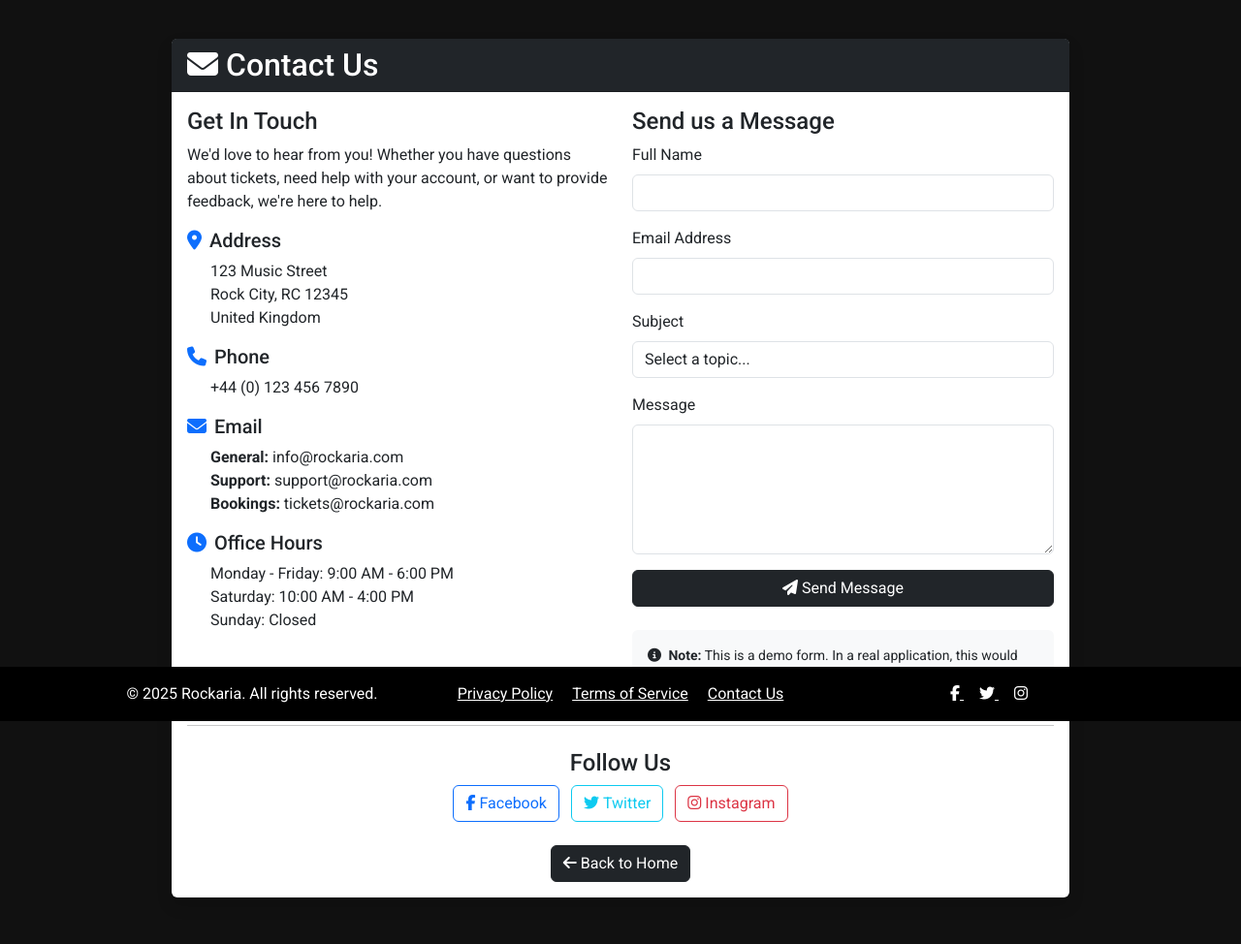
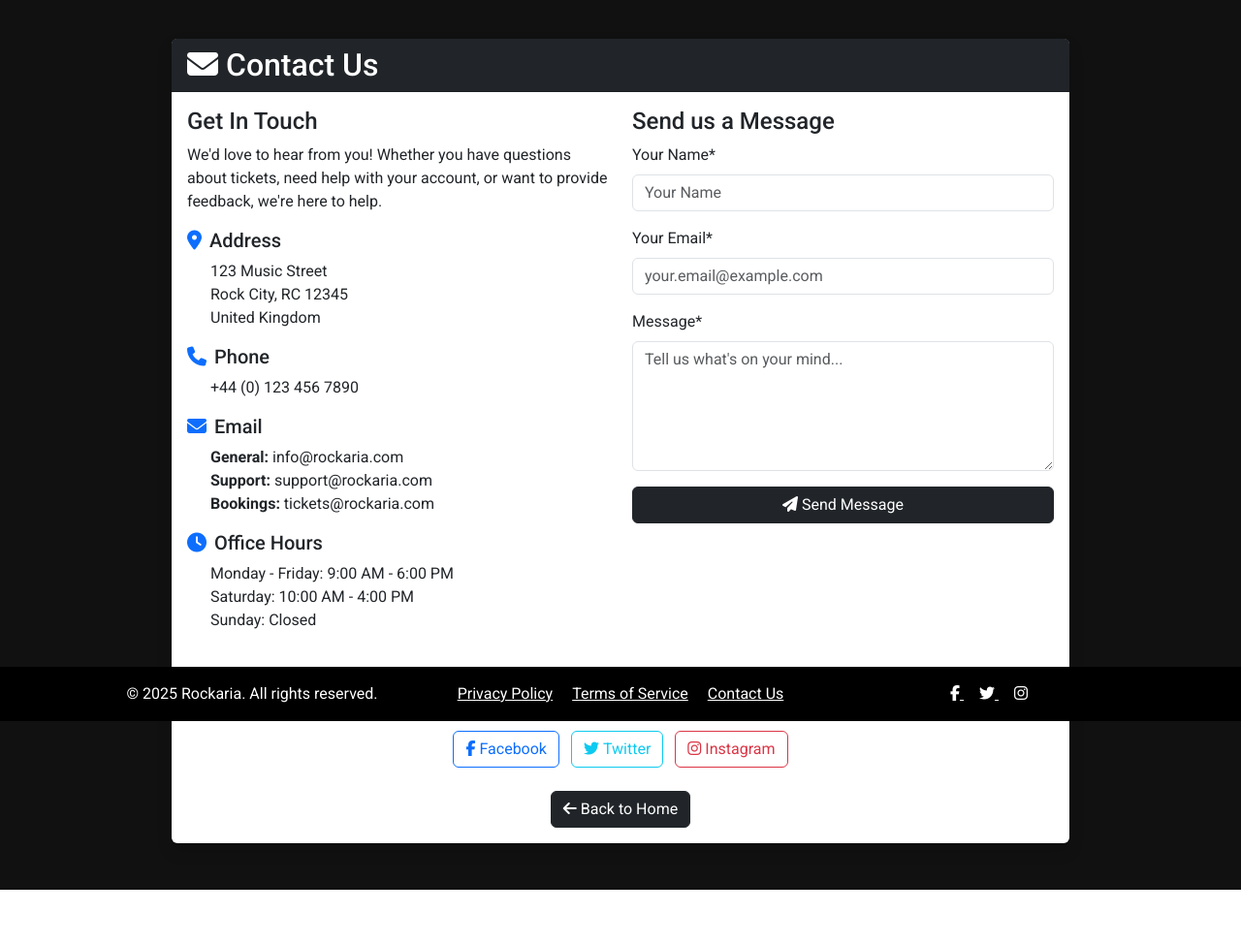
Before and after one commit to curran68/codemp4, a Django app: page /contact/ in a window 1280 px wide. Shown: the part 56-1030 px from the top of the page at 97% size. After the commit the page ends 974 px from the top, so only its background shows below. Run offline with Django 5.2, Linux system fonts and the light colour scheme; some libraries are stand-ins or nearby versions; some web fonts are replaced.

Commit message:
updated contact form and tested

```diff
--- a/bands/forms.py
+++ b/bands/forms.py
@@ -1,6 +1,7 @@
 # bands/forms.py
 
 from django import forms
+from .models import ContactMessage
 
 class TicketBookingForm(forms.Form):
     """
@@ -9,3 +10,32 @@
     name = forms.CharField(label='Your Name', max_length=100)
     email = forms.EmailField(label='Your Email')
     quantity = forms.IntegerField(label='Number of Tickets', min_value=1)
+
+
+class ContactForm(forms.ModelForm):
+    """
+    Form for contact page submissions
+    """
+    class Meta:
+        model = ContactMessage
+        fields = ['name', 'email', 'message']
+        widgets = {
+            'name': forms.TextInput(attrs={
+                'class': 'form-control',
+                'placeholder': 'Your Name'
+            }),
+            'email': forms.EmailInput(attrs={
+                'class': 'form-control',
+                'placeholder': 'your.email@example.com'
+            }),
+            'message': forms.Textarea(attrs={
+                'class': 'form-control',
+                'rows': 5,
+                'placeholder': 'Tell us what\'s on your mind...'
+            }),
+        }
+        labels = {
+            'name': 'Your Name',
+            'email': 'Your Email',
+            'message': 'Message',
+        }
--- a/bands/models.py
+++ b/bands/models.py
@@ -168,3 +168,19 @@
     class Meta:
         ordering = ['-created_at']
         unique_together = ['concert', 'reviewer']  # One review per user per concert
+
+class ContactMessage(models.Model):
+    """Model for contact form submissions"""
+    name = models.CharField(max_length=100)
+    email = models.EmailField()
+    message = models.TextField()
+    created_at = models.DateTimeField(auto_now_add=True)
+    is_read = models.BooleanField(default=False)  # So you can track which ones you've responded to
+
+    def __str__(self):
+        return f"Message from {self.name} - {self.created_at.strftime('%Y-%m-%d')}"
+
+    class Meta:
+        ordering = ['-created_at']
+        verbose_name = 'Contact Message'
+        verbose_name_plural = 'Contact Messages'
--- a/bands/views.py
+++ b/bands/views.py
@@ -6,6 +6,8 @@
 from django.contrib.auth import login
 from django.contrib.auth.decorators import login_required
 from django.contrib.auth.forms import UserCreationForm
+from django.contrib import messages
+from .forms import TicketBookingForm, ContactForm
 from .models import Band, Concert
 from .forms import TicketBookingForm
 
@@ -100,3 +102,17 @@
     else:
         form = UserCreationForm()
     return render(request, 'registration/register.html', {'form': form})
+
+
+def contact_view(request):
+    """Handle contact form submissions"""
+    if request.method == 'POST':
+        form = ContactForm(request.POST)
+        if form.is_valid():
+            form.save()
+            messages.success(request, 'Thank you for your message! We\'ll get back to you soon.')
+            return redirect('contact')
+    else:
+        form = ContactForm()
+
+    return render(request, 'bands/contact.html', {'form': form})
--- a/rockaria/templates/bands/contact.html
+++ b/rockaria/templates/bands/contact.html
@@ -1,4 +1,5 @@
 {% extends "base.html" %}
+{% load crispy_forms_tags %}
 
 {% block title %}Contact Us - Rockaria{% endblock %}
 
@@ -55,46 +56,14 @@
 
                         <div class="col-md-6">
                             <h4>Send us a Message</h4>
-                            <form>
-                                <div class="mb-3">
-                                    <label for="name" class="form-label">Full Name</label>
-                                    <input type="text" class="form-control" id="name" required>
-                                </div>
-
-                                <div class="mb-3">
-                                    <label for="email" class="form-label">Email Address</label>
-                                    <input type="email" class="form-control" id="email" required>
-                                </div>
-
-                                <div class="mb-3">
-                                    <label for="subject" class="form-label">Subject</label>
-                                    <select class="form-control" id="subject" required>
-                                        <option value="">Select a topic...</option>
-                                        <option value="booking">Ticket Booking</option>
-                                        <option value="account">Account Issues</option>
-                                        <option value="refund">Refunds/Cancellations</option>
-                                        <option value="technical">Technical Support</option>
-                                        <option value="feedback">Feedback</option>
-                                        <option value="other">Other</option>
-                                    </select>
-                                </div>
-
-                                <div class="mb-3">
-                                    <label for="message" class="form-label">Message</label>
-                                    <textarea class="form-control" id="message" rows="5" required></textarea>
-                                </div>
+                            <form method="post" action="{% url 'contact' %}">
+                                {% csrf_token %}
+                                {{ form|crispy }}
 
                                 <button type="submit" class="btn btn-dark w-100">
                                     <i class="fas fa-paper-plane me-1"></i>Send Message
                                 </button>
                             </form>
-
-                            <div class="mt-4 p-3 bg-light rounded">
-                                <p class="mb-0 small">
-                                    <i class="fas fa-info-circle me-1"></i>
-                                    <strong>Note:</strong> This is a demo form. In a real application, this would send your message to our support team.
-                                </p>
-                            </div>
                         </div>
                     </div>
 
@@ -118,7 +87,7 @@
                     </div>
 
                     <div class="mt-4 text-center">
-                        <a href="{% url 'bands:band_list' %}" class="btn btn-dark">
+                        <a href="{% url 'home' %}" class="btn btn-dark">
                             <i class="fas fa-arrow-left me-1"></i>Back to Home
                         </a>
                     </div>
--- a/rockaria/templates/base.html
+++ b/rockaria/templates/base.html
@@ -59,6 +59,18 @@
     </nav>
   </header>
 
+  <!-- Django Messages -->
+  {% if messages %}
+  <div class="container" style="margin-top: 80px;">
+    {% for message in messages %}
+      <div class="alert alert-{{ message.tags }} alert-dismissible fade show" role="alert">
+        {{ message }}
+        <button type="button" class="btn-close" data-bs-dismiss="alert" aria-label="Close"></button>
+      </div>
+    {% endfor %}
+  </div>
+  {% endif %}
+
   <main>
     {% block content %}{% endblock %}
   </main>
--- a/rockaria/urls.py
+++ b/rockaria/urls.py
@@ -3,27 +3,22 @@
 from django.conf import settings
 from django.conf.urls.static import static
 from django.views.generic import TemplateView
+from bands.views import contact_view  # Add this
 
 urlpatterns = [
-    # Admin URL is kept here.
     path('admin/', admin.site.urls),
-
     path('accounts/', include('allauth.urls')),
-
-    # This correctly sets the root URL to the home page.
     path('', TemplateView.as_view(template_name='home.html'), name='home'),
-
-    # This includes the URLs from the 'bands' app under the 'bands/' prefix.
     path('bands/', include('bands.urls')),
 
+    # Updated contact URL to use the view
+    path('contact/', contact_view, name='contact'),
 
-    # Standard static pages.
+    # Other static pages
     path('privacy_policy/', TemplateView.as_view(template_name='bands/privacy_policy.html'), name='privacy_policy'),
     path('terms-of-service/', TemplateView.as_view(template_name='bands/terms_of_service.html'), name='terms_of_service'),
-    path('contact/', TemplateView.as_view(template_name='bands/contact.html'), name='contact'),
 ]
 
-# This is for serving static and media files during development.
 if settings.DEBUG:
     urlpatterns += static(settings.MEDIA_URL, document_root=settings.MEDIA_ROOT)
     urlpatterns += static(settings.STATIC_URL, document_root=settings.STATIC_ROOT)
```
Also changed, not shown: README.md, bands/migrations/0002_contactmessage.py (added).
